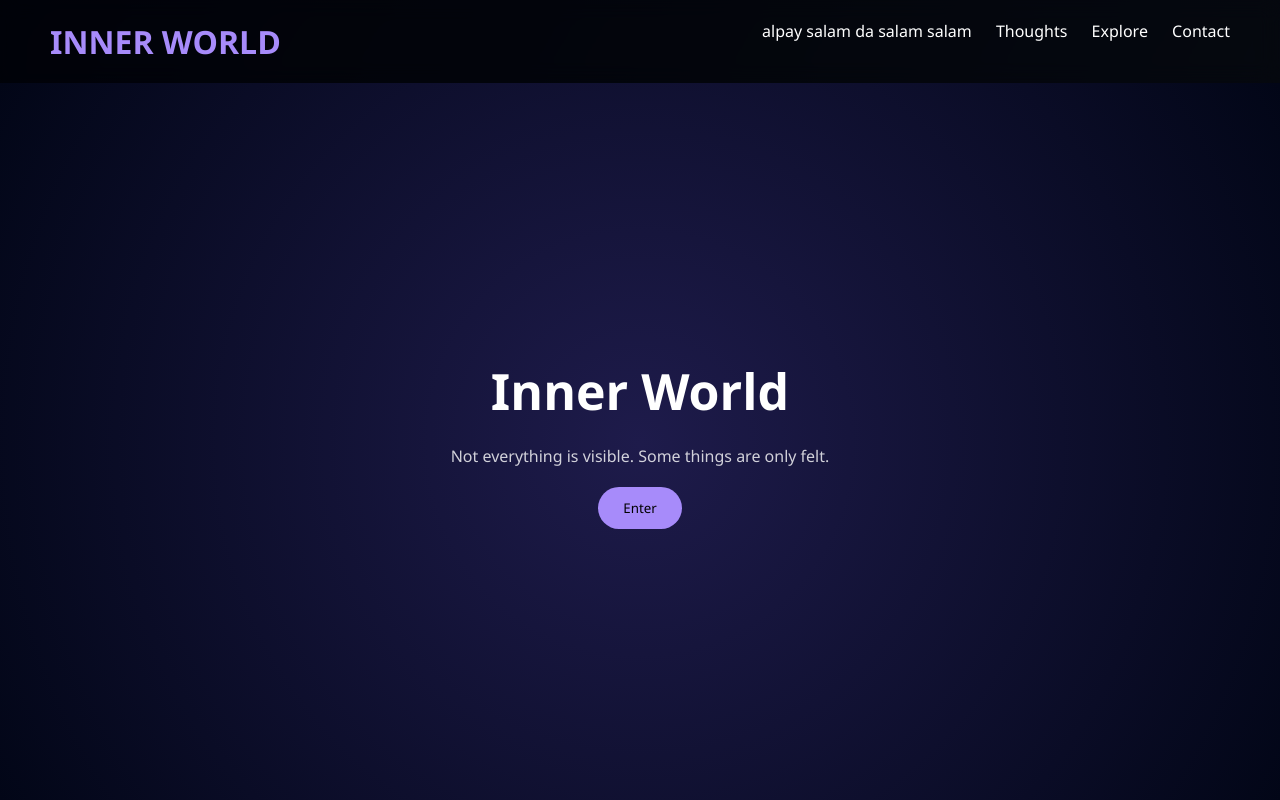
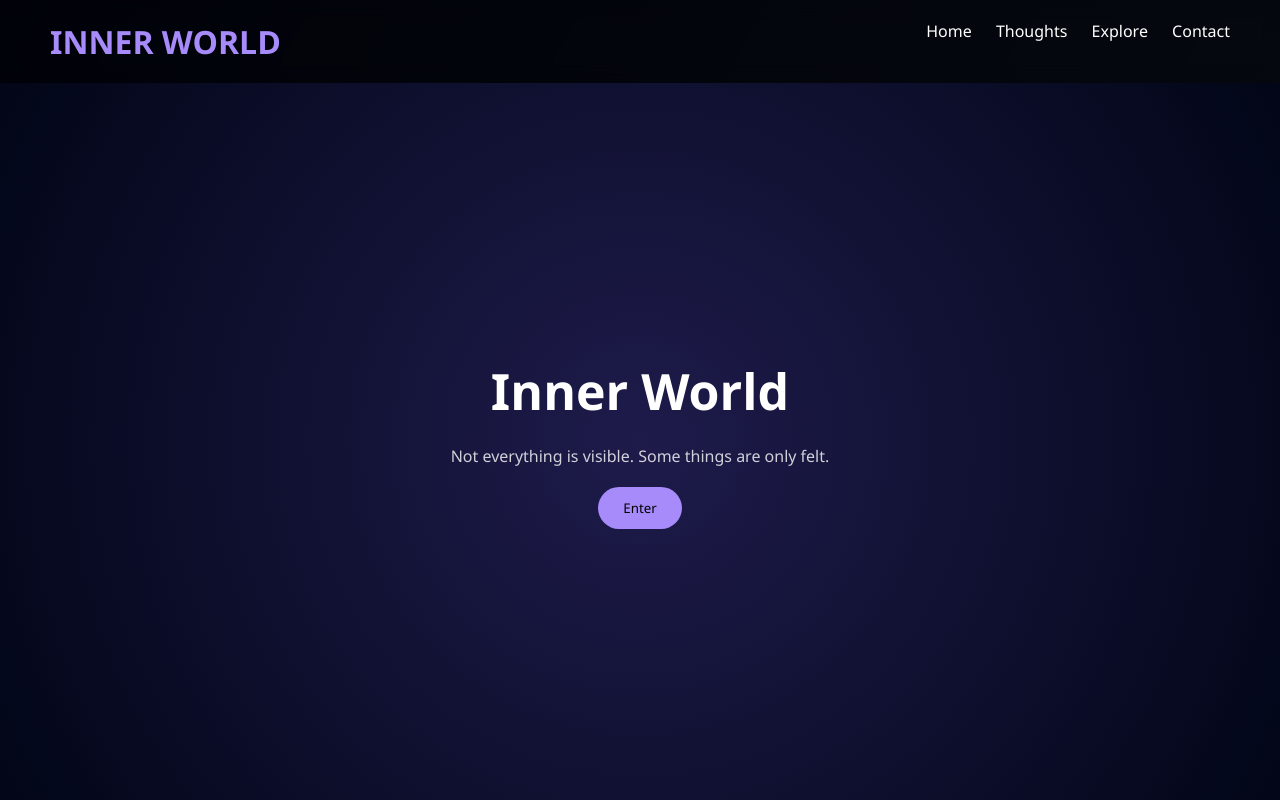
Before and after one commit to shabanovasimara/pipeline-task, a website: page src/index.html in a window 1280 px wide. Shown: the top 800 px of the page. Drawn offline with Linux system fonts and the light colour scheme.

Commit message:
test for deploy

```diff
--- a/src/index.html
+++ b/src/index.html
@@ -11,7 +11,7 @@
 <header>
   <h1>INNER WORLD</h1>
   <nav>
-    <a href="#">alpay salam da salam salam</a>
+    <a href="#">Home</a>
     <a href="#">Thoughts</a>
     <a href="#">Explore</a>
     <a href="#">Contact</a>
```
